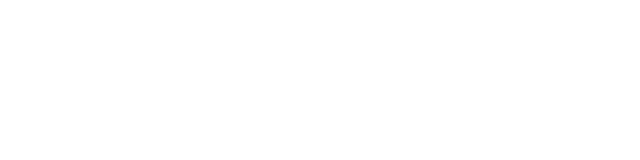
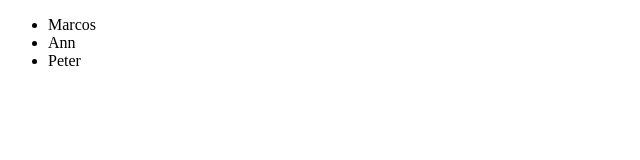
Before and after one commit to mpbalmeida/ns-angular-refresher, an Angular app: page / in a window 1280 px wide. Shown: the top 160 px of the page, without its empty margins (0-640 px from the left). Built offline with nearby package versions, Linux system fonts and the light colour scheme.

Commit message:
feat: add persons service

```diff
--- a/src/app/app.component.ts
+++ b/src/app/app.component.ts
@@ -6,8 +6,5 @@
   styleUrls: ['./app.component.css']
 })
 export class AppComponent {
-  onPersonCreated(name: string) {
-    this.persons.push(name);
-  }
-  persons: string [] = ['Marcos', 'Ann', 'Peter'];
+
 }
--- a/src/app/persons/persons.component.ts
+++ b/src/app/persons/persons.component.ts
@@ -1,4 +1,5 @@
-import { Component, Input } from '@angular/core';
+import { Component } from '@angular/core';
+import { PersonsService } from './persons.service';
 
 @Component({
   selector: 'app-persons',
@@ -6,5 +7,10 @@
   styleUrls: ['./persons.component.css']
 })
 export class PersonsComponent {
-  @Input() personList: string[] = [];
+
+  personList: string [];
+
+  constructor(personsService: PersonsService) {
+    this.personList = personsService.persons;
+  }
 }
--- /dev/null
+++ b/src/app/persons/persons.service.ts
@@ -0,0 +1,15 @@
+import { Injectable } from '@angular/core';
+
+@Injectable({
+  providedIn: 'root'
+})
+export class PersonsService {
+
+  persons: string [] = ['Marcos', 'Ann', 'Peter'];
+
+  constructor() { }
+
+  addPerson(name: string) {
+    this.persons.push(name);
+  }
+}
```
